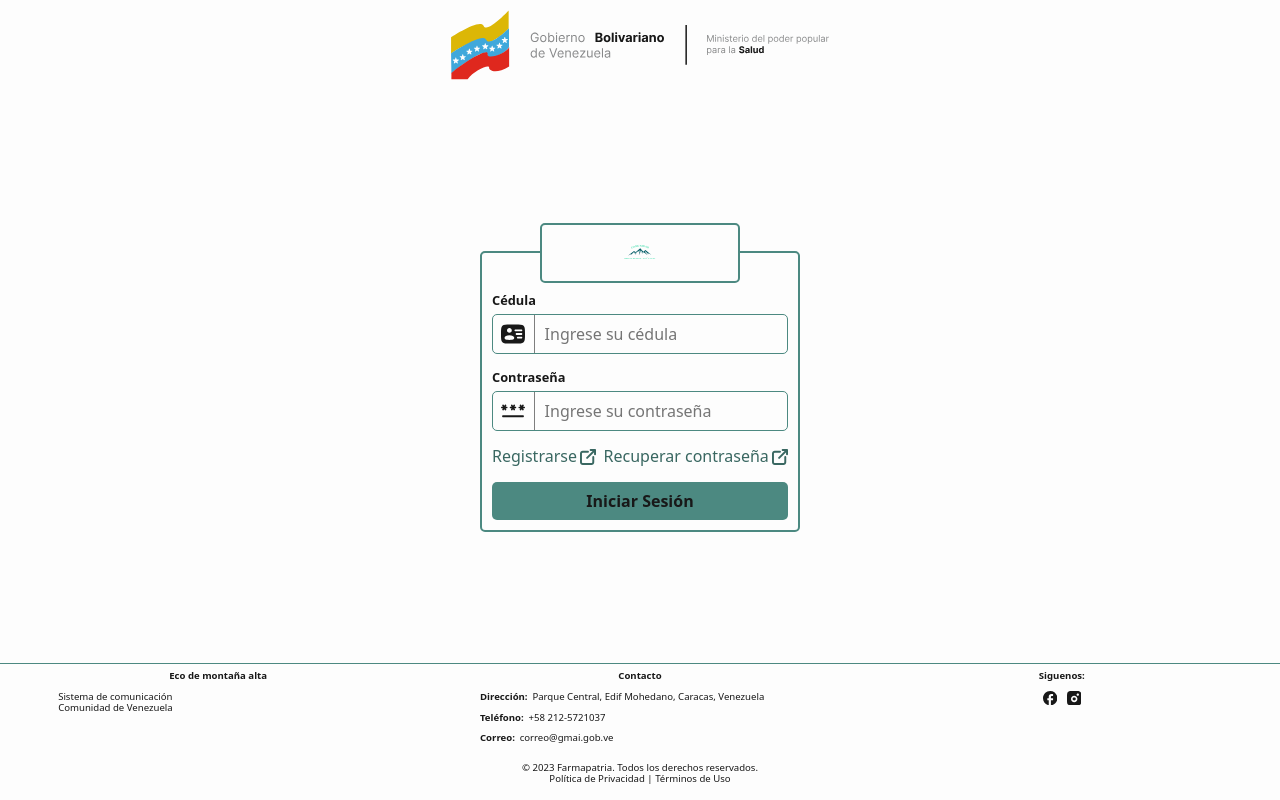
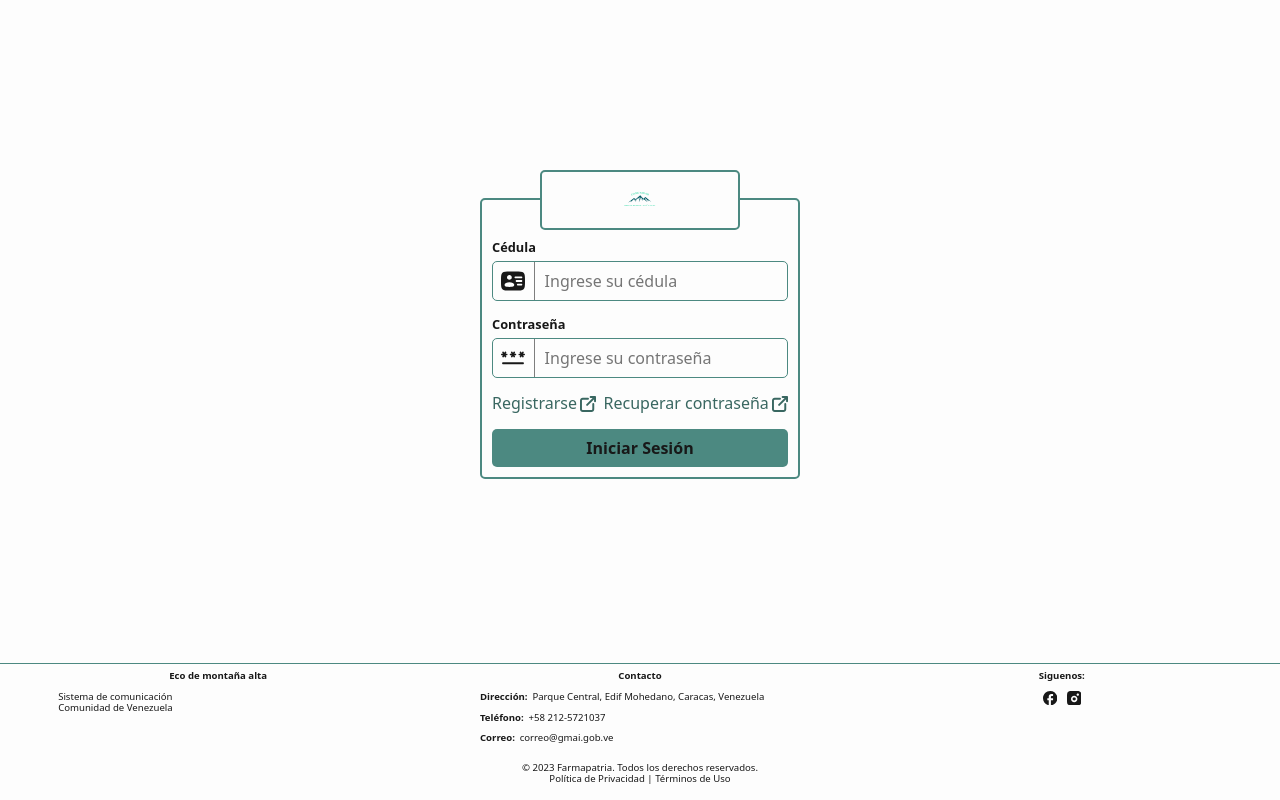
Before and after one commit to JoseFEstevesP/proyecto-fronend, a React (Vite) app: page / in a window 1280 px wide. Built offline with nearby package versions, Linux system fonts and the light colour scheme; no server answers.

Commit message:
refactor: ajustar la estructura del layout en Init para mejorar la disposición de los elementos

```diff
--- a/src/layout/init/Init.module.scss
+++ b/src/layout/init/Init.module.scss
@@ -4,7 +4,7 @@
 	min-height: inherit;
 	display: grid;
 	grid-template-columns: 1fr;
-	grid-template-rows: auto 1fr auto;
+	grid-template-rows: 1fr auto;
 	gap: 1em;
 	justify-items: center;
 	align-items: center;
--- a/src/layout/init/Init.tsx
+++ b/src/layout/init/Init.tsx
@@ -1,6 +1,5 @@
 import { ReactElement } from 'react';
 import Footer from '../../components/footer/Footer';
-import { Icons } from '../../components/icon/Icons';
 import { TitlePage } from '../../components/titlePage/TitlePage';
 import style from './Init.module.scss';
 
@@ -14,9 +13,6 @@ const Init = ({
 	return (
 		<TitlePage title={title}>
 			<section className={style.init}>
-				<header className={style.init__cintillo}>
-					<Icons type='fpIcons' iconName='cintillo' />
-				</header>
 				<main>{children}</main>
 				<Footer />
 			</section>
```
